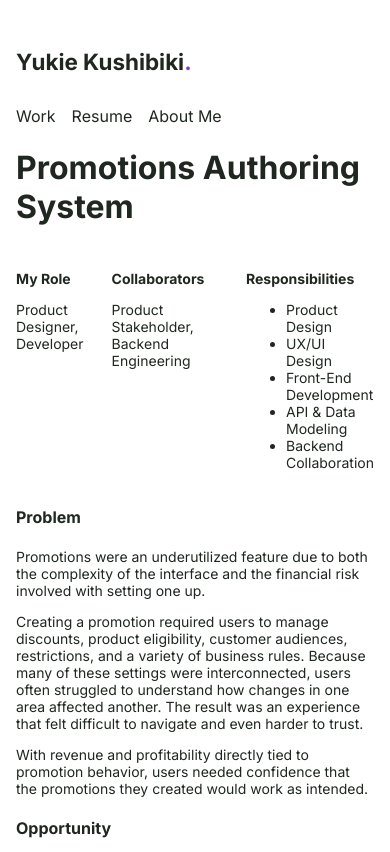
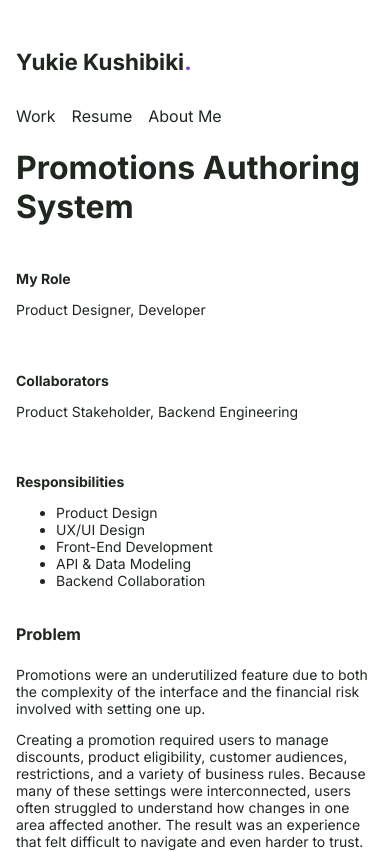
Before and after one commit to yutsukushi/Professional-Portfolio, a Vue app: page /case-studies/promotions-authoring-system in a window 390 px wide. Shown: the top 852 px of the page. Built offline with nearby package versions, Linux system fonts and the light colour scheme.

Commit message:
feat: add responsive styling for case study details section

```diff
--- a/src/MaterialProcurementWorkflow.vue
+++ b/src/MaterialProcurementWorkflow.vue
@@ -288,7 +288,7 @@ function closeImage() {
   border: 1px solid #dfe3dc;
   border-radius: 8px;
   background: #fff;
-  box-shadow: 0 2px 8px rgb(32 39 32 / 8%);
+  /* box-shadow: 0 2px 8px rgb(32 39 32 / 8%); */
 }
 
 .key-interaction-source {
@@ -368,7 +368,7 @@ ul.case-study-text {
   border: 1px solid #dfe3dc;
   border-radius: 8px;
   background: #fff;
-  box-shadow: 0 2px 8px rgb(32 39 32 / 8%);
+  /* box-shadow: 0 2px 8px rgb(32 39 32 / 8%); */
   cursor: zoom-in;
   transition: transform 180ms ease, box-shadow 180ms ease;
 }
@@ -386,7 +386,7 @@ ul.case-study-text {
 .project-table-image-button--prominent {
   border-color: #c3d0c4;
   background: #f1f7f3;
-  box-shadow: 0 3px 10px rgb(32 39 32 / 12%);
+  /* box-shadow: 0 3px 10px rgb(32 39 32 / 12%); */
 }
 
 .project-table-image-helper {
@@ -406,7 +406,7 @@ ul.case-study-text {
 
 .project-table-image-button:hover,
 .project-table-image-button:focus-visible {
-  box-shadow: 0 5px 14px rgb(32 39 32 / 12%);
+  /* box-shadow: 0 5px 14px rgb(32 39 32 / 12%); */
   transform: translateY(-3px);
 }
 
--- a/src/style.css
+++ b/src/style.css
@@ -68,6 +68,12 @@ a:focus-visible {
   gap: 1rem;
 }
 
+@media (max-width: 768px) {
+  .case-study-details {
+    flex-direction: column;
+  }
+}
+
 .case-study-label {
   margin-bottom: 0.25rem;
   font-size: 14px;
```
